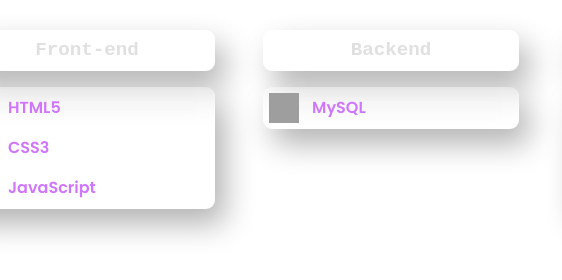
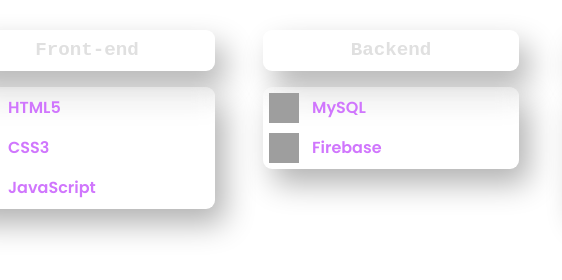
Before and after one commit to sathya3103/PORTFOLIO, a plain HTML site: page index.html in a window 1280 px wide. Shown: the part 2297-2577 px from the top of the page, 97-659 px from the left. Drawn offline with nearby package versions, Linux system fonts and the light colour scheme; grey boxes are pictures that could not be loaded; animation ran at ten frames a second.

Commit message:
backend skill firebase added

```diff
--- a/index.html
+++ b/index.html
@@ -241,6 +241,14 @@
                 alt="MySQL"
               />
               <h4>MySQL</h4>
+            </div>
+
+            <div class="skill">
+              <img
+                src="https://cdn.jsdelivr.net/gh/devicons/devicon/icons/firebase/firebase-original.svg"
+                alt="MySQL"
+              />
+              <h4>Firebase</h4>
             </div>
           </div>
         </div>
```
